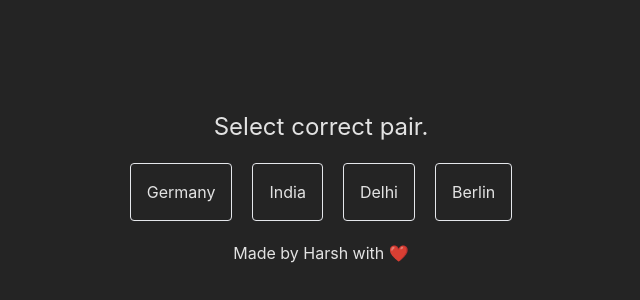
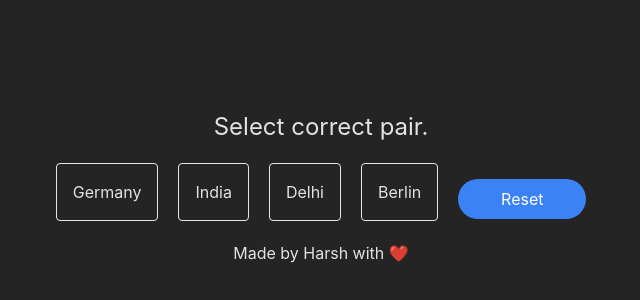
Before and after one commit to Harsh244007/country-game, a Preact app: page / in a window 1280 px wide. Shown: the part 202-502 px from the top of the page, without its empty margins (319-959 px from the left). Built offline with nearby package versions, Linux system fonts and the light colour scheme.

Commit message:
Update app.tsx

```diff
--- a/src/app.tsx
+++ b/src/app.tsx
@@ -58,6 +58,10 @@ const CountryCapitalGame: FunctionComponent<{
     setShowItems(newShowItems);
   };
 
+  const handleReset = () => {
+  setClickedItems({});
+  setShowItems(updatedItems);
+};
   return (
     <div className="flex flex-wrap gap-5 justify-around align-center">
       {showItems.length != 0 ? (
@@ -79,6 +83,12 @@ const CountryCapitalGame: FunctionComponent<{
       ) : (
         <p>Congrats you nailed it</p>
       )}
+      <button
+  onClick={handleReset}
+  className="w-32 h-10 bg-blue-500 text-white rounded-full mt-4"
+>
+  Reset
+</button>
     </div>
   );
 };
```
